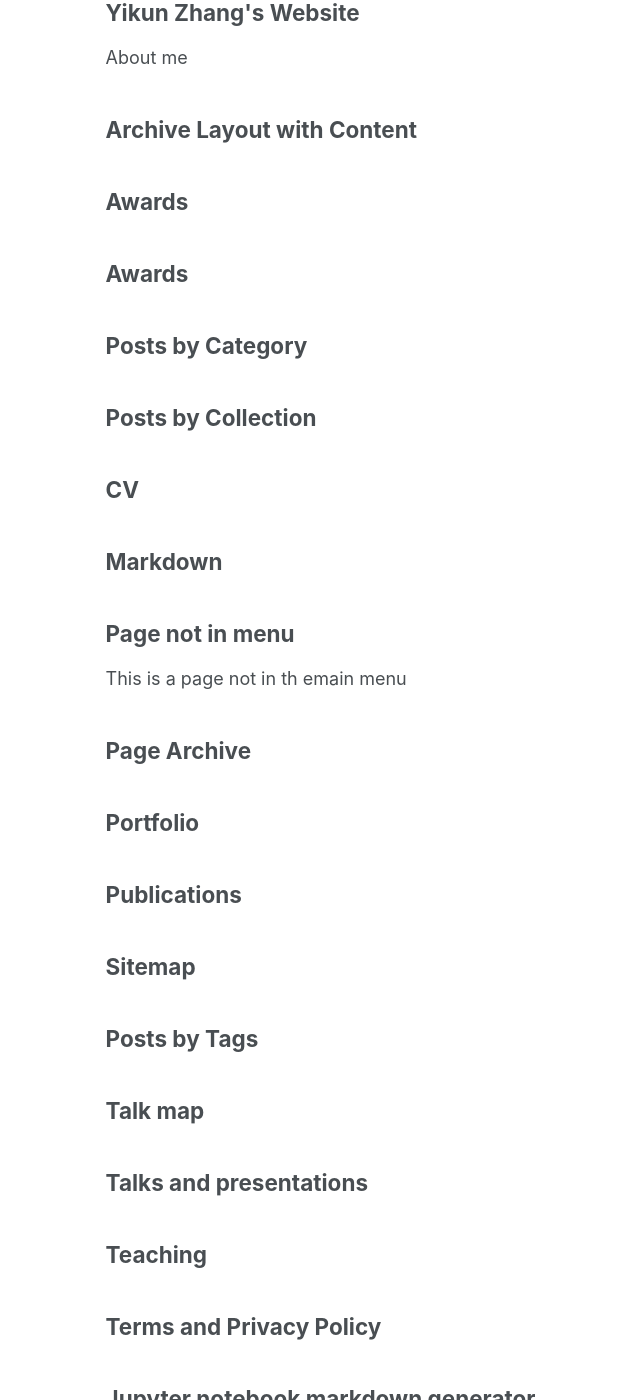
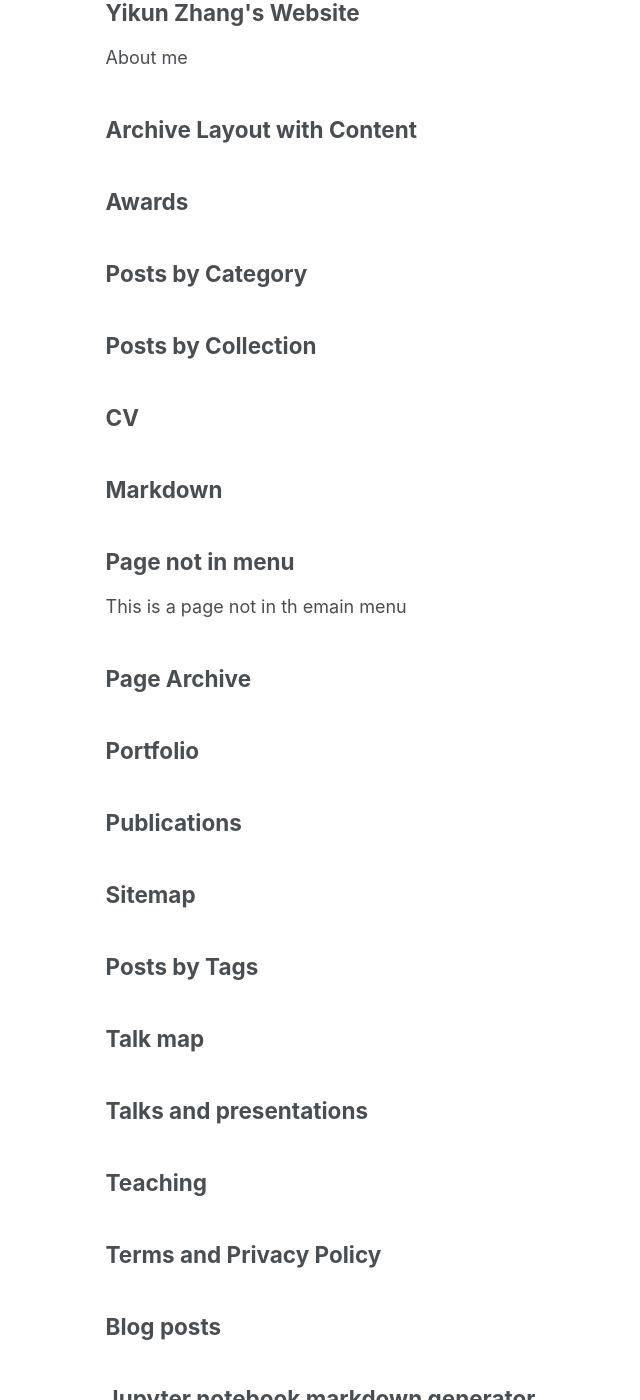
Before and after one commit to zhangyk8/zhangyk8.github.io, a Jekyll site: the page built from _pages/page-archive.html, in a window 1280 px wide and 1400 px high, scrolled down 309 px. Shown: the whole window, without its empty margins (176-816 px from the left). Built offline with Jekyll 4.4.1, drawn with Linux system fonts in a browser that asks for light colours.

Commit message:
Update and rename awards.html to year-archive.html

```diff
--- a/_pages/awards.html
+++ b/_pages/year-archive.html
@@ -1,7 +1,7 @@
 ---
 layout: archive
 permalink: /awards/
-title: "Awards"
+title: "Blog posts"
 author_profile: true
 ---
 
```
